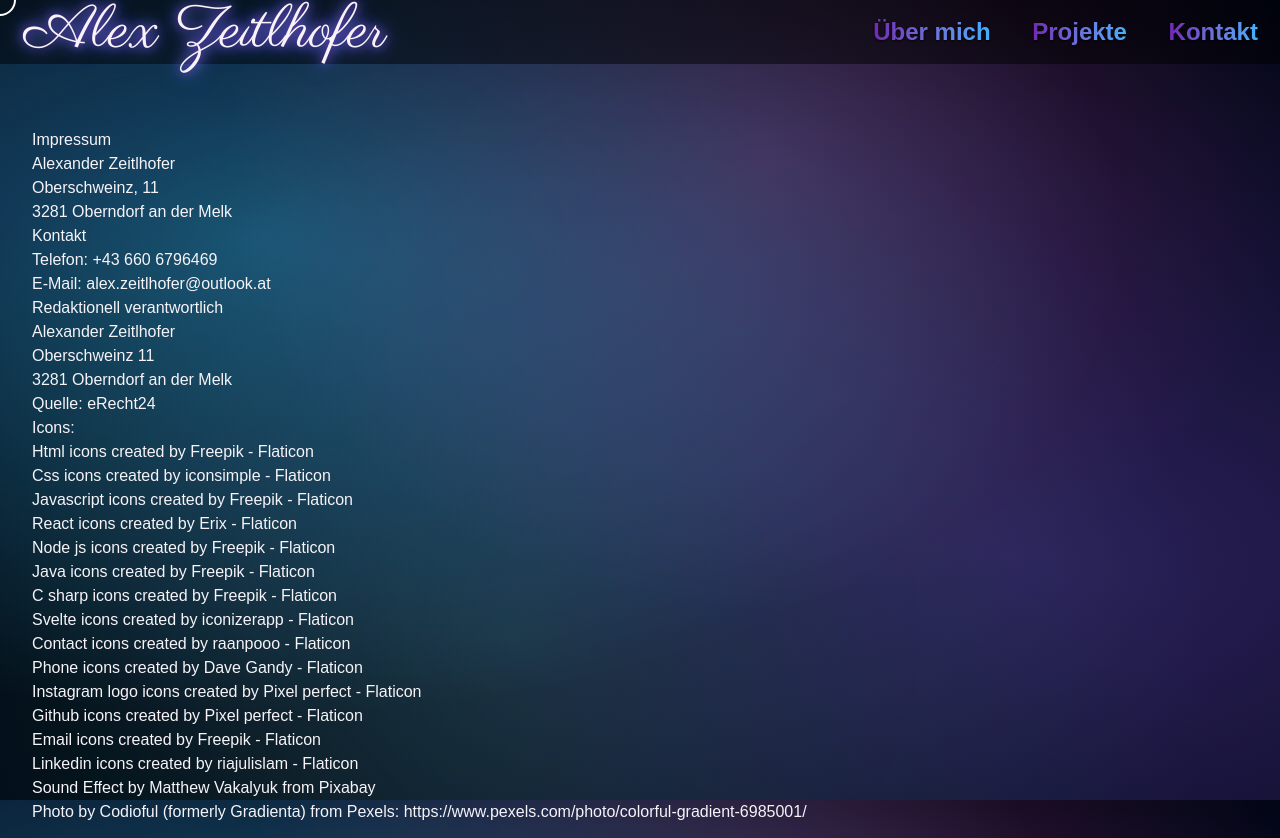
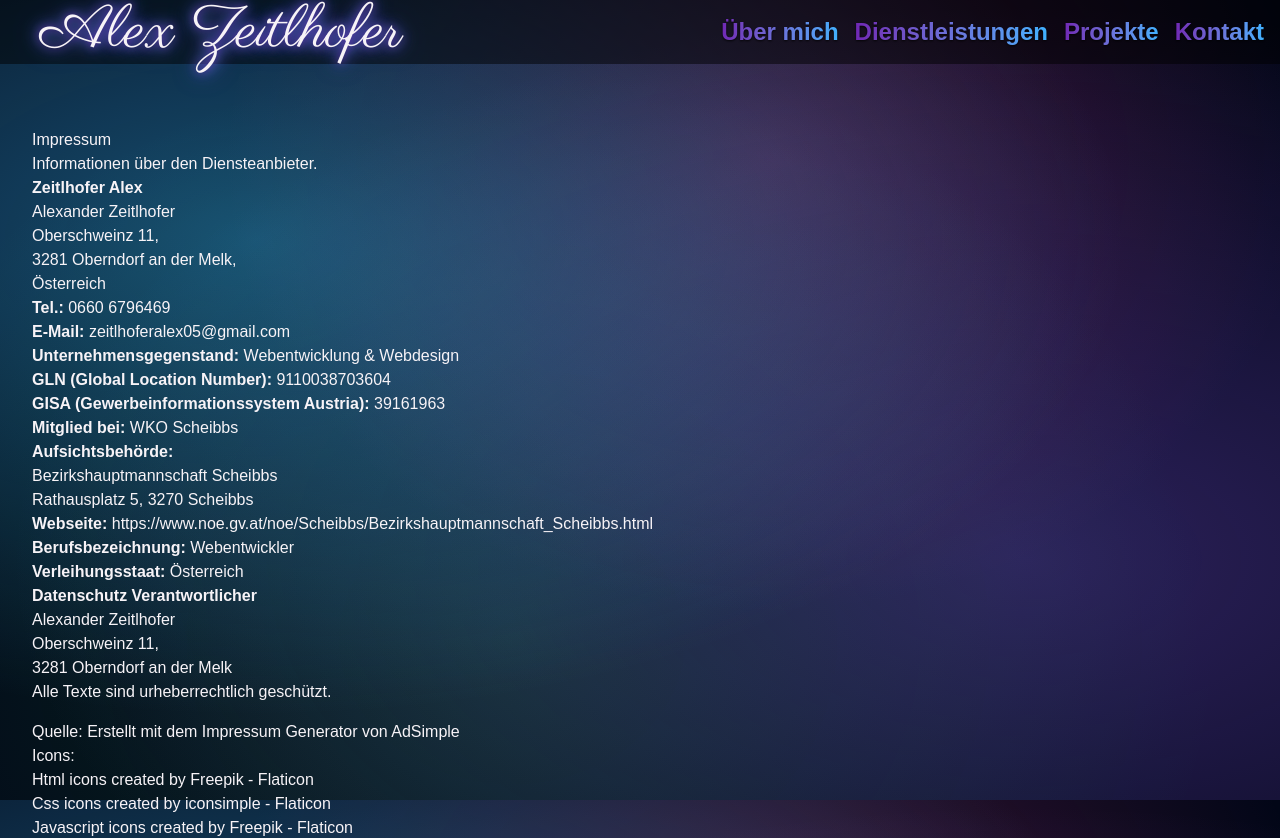
Before and after one commit to Alex5175/homepage2025, a Next.js app: page /impressum in a window 1280 px wide. Shown: the top 838 px of the page. Built offline with nearby package versions, Linux system fonts and the light colour scheme.

Commit message:
added services, updated impressum, removed custom mouse cursor, added cta, made navbar more flexible

```diff
--- a/app/globals.css
+++ b/app/globals.css
@@ -5,11 +5,11 @@
   --secondary: #3eb1ff;
   --primary: #7027b4;
   --background: #2a2a3b;
+  /* cursor: none !important; */
+}
+/* a {
   cursor: none !important;
-}
-a {
-  cursor: none !important;
-}
+} */
 
 html {
   scroll-behavior: smooth;
--- a/app/impressum/page.tsx
+++ b/app/impressum/page.tsx
@@ -2,29 +2,71 @@ export default function Impressum() {
   return (
     <div className="text-foreground p-8 pt-24 ">
       <h1>Impressum</h1>
+      <p>Informationen über den Diensteanbieter.</p>
       <p>
+        <strong>Zeitlhofer Alex</strong>
+      </p>
+      <p>Alexander Zeitlhofer</p>
+      <p>
+        Oberschweinz 11, <br />
+        3281 Oberndorf an der Melk, <br />
+        Österreich
+      </p>
+      <p>
+        <strong>Tel.:</strong> 0660 6796469
+        <br />
+        <strong>E-Mail:</strong>{" "}
+        <a href="mailto:zeitlhoferalex05@gmail.com">
+          zeitlhoferalex05@gmail.com
+        </a>
+      </p>
+      <p>
+        <strong>Unternehmensgegenstand:</strong> Webentwicklung &amp; Webdesign
+        <br />
+        <strong>GLN (Global Location Number):</strong> 9110038703604
+        <br />
+        <strong>GISA (Gewerbeinformationssystem Austria):</strong> 39161963
+        <br />
+        <strong>Mitglied bei:</strong> WKO Scheibbs
+      </p>
+      <p>
+        <strong>Aufsichtsbehörde:</strong>
+        <br />
+        Bezirkshauptmannschaft Scheibbs
+        <br />
+        Rathausplatz 5, 3270 Scheibbs
+        <br />
+        <strong>Webseite:</strong>{" "}
+        <a
+          href="https://www.noe.gv.at/noe/Scheibbs/Bezirkshauptmannschaft_Scheibbs.html"
+          target="_blank"
+          rel="noopener">
+          https://www.noe.gv.at/noe/Scheibbs/Bezirkshauptmannschaft_Scheibbs.html
+        </a>
+      </p>
+      <p>
+        <strong>Berufsbezeichnung:</strong> Webentwickler
+        <br />
+        <strong>Verleihungsstaat:</strong> Österreich
+      </p>
+      <p>
+        <strong>Datenschutz Verantwortlicher</strong>
+        <br />
         Alexander Zeitlhofer
         <br />
-        Oberschweinz, 11
+        Oberschweinz 11,
         <br />
         3281 Oberndorf an der Melk
       </p>
-      <h2>Kontakt</h2>
-      <p>
-        Telefon: +43 660 6796469
-        <br />
-        E-Mail: alex.zeitlhofer@outlook.at
-      </p>
-      <h2>Redaktionell verantwortlich</h2>
-      <p>
-        Alexander Zeitlhofer
-        <br />
-        Oberschweinz 11
-        <br />
-        3281 Oberndorf an der Melk
-      </p>
-      <p>
-        Quelle: <a href="https://www.e-recht24.de">eRecht24</a>
+      <p>Alle Texte sind urheberrechtlich geschützt.</p>
+      <p className="mt-4">
+        Quelle: Erstellt mit dem{" "}
+        <a
+          href="https://www.adsimple.at/impressum-generator/"
+          title="Impressum Generator Österreich von AdSimple">
+          Impressum Generator
+        </a>{" "}
+        von AdSimple
       </p>
       <h2>Icons:</h2>
       <a href="https://www.flaticon.com/free-icons/html" title="html icons">
@@ -37,8 +79,7 @@ export default function Impressum() {
       <br></br>
       <a
         href="https://www.flaticon.com/free-icons/javascript"
-        title="javascript icons"
-      >
+        title="javascript icons">
         Javascript icons created by Freepik - Flaticon
       </a>
       <br></br>
@@ -48,8 +89,7 @@ export default function Impressum() {
       <br></br>
       <a
         href="https://www.flaticon.com/free-icons/node-js"
-        title="node js icons"
-      >
+        title="node js icons">
         Node js icons created by Freepik - Flaticon
       </a>
       <br></br>
@@ -59,8 +99,7 @@ export default function Impressum() {
       <br></br>
       <a
         href="https://www.flaticon.com/free-icons/c-sharp"
-        title="c sharp icons"
-      >
+        title="c sharp icons">
         C sharp icons created by Freepik - Flaticon
       </a>
       <br></br>
@@ -70,8 +109,7 @@ export default function Impressum() {
       <br></br>
       <a
         href="https://www.flaticon.com/free-icons/contact"
-        title="contact icons"
-      >
+        title="contact icons">
         Contact icons created by raanpooo - Flaticon
       </a>
       <br></br>
@@ -81,8 +119,7 @@ export default function Impressum() {
       <br></br>
       <a
         href="https://www.flaticon.com/free-icons/instagram-logo"
-        title="instagram logo icons"
-      >
+        title="instagram logo icons">
         Instagram logo icons created by Pixel perfect - Flaticon
       </a>
       <br></br>
@@ -96,8 +133,7 @@ export default function Impressum() {
       <br></br>
       <a
         href="https://www.flaticon.com/free-icons/linkedin"
-        title="linkedin icons"
-      >
+        title="linkedin icons">
         Linkedin icons created by riajulislam - Flaticon
       </a>
       <br></br>
--- a/app/layout.tsx
+++ b/app/layout.tsx
@@ -3,7 +3,7 @@ import type { Metadata, Viewport } from "next";
 import NavBar from "../components/NavBar";
 import "./globals.css";
 // import RoundMenuButton from "@/components/MenuDropdown";
-import MouseProvider from "@/components/MouseProvider";
+// import MouseProvider from "@/components/MouseProvider";
 const isDisabled = false;
 
 export const metadata: Metadata = {
@@ -54,7 +54,7 @@ export default function RootLayout({
         ) : (
           <>
             <NavBar />
-            <MouseProvider>{children}</MouseProvider>
+            {children}
             {/* <div className="fixed right-4 top-16 transform -translate-y-1/2 z-50">
               <RoundMenuButton />
             </div> */}
--- a/app/page.tsx
+++ b/app/page.tsx
@@ -9,6 +9,7 @@ import AboutMe from "@/components/AboutMe";
 import Projects from "@/components/Projects";
 import Contact from "@/components/Contact";
 import Footer from "@/components/Footer";
+import Services from "@/components/Services";
 
 export default function Home() {
   return (
@@ -17,7 +18,7 @@ export default function Home() {
         <Hero></Hero>
 
         <AboutMe></AboutMe>
-
+        <Services></Services>
         <Projects></Projects>
 
         <Contact></Contact>
--- a/components/Hero.tsx
+++ b/components/Hero.tsx
@@ -2,13 +2,14 @@
 import { useState, useEffect, useRef } from "react";
 import { Figtree } from "next/font/google";
 import { motion } from "framer-motion";
+import Link from "next/link";
 const figtree = Figtree({
   weight: "700",
   subsets: ["latin"],
   preload: true,
 });
 
-const iconDims = "w-16  lg:w-24";
+const iconDims = "w-16";
 const skillIcons = [
   {
     src: "/icons/html.png",
@@ -71,7 +72,7 @@ export default function Hero() {
     <>
       <div
         id="hero"
-        className="h-screen p-8  w-screen flex flex-col lg:flex-row overflow-hidden relative ">
+        className=" p-8  w-screen flex flex-col lg:flex-row overflow-hidden relative gap-4">
         <div id="title" className="flex-1">
           <h1
             className={`leading-none text-[14vw] lg:text-[9.5vw] ${figtree.className} text-foreground text-left`}>
@@ -93,21 +94,21 @@ export default function Hero() {
           </p>
         </div>
 
-        <div className="flex-1 relative flex items-center justify-center">
+        <div className="flex-1 relative flex items-center  flex-col-reverse space-y-4 md:space-y-0 md:flex-col ">
+          <div className="flex-3  flex items-center justify-center carousel-spin">
             {/* Image */}
-
             <motion.img
               ref={imageRef}
               src="/me_edited_no_bg_scaled2.png"
               loading="lazy"
-            className={`w-[70vw] md:w-[35vw] rounded-full cursor-pointer transition-all duration-300 block`}
+              className={`w-[70vw] md:w-[25vw] rounded-full cursor-pointer transition-all duration-300 block carousel-spin-counteract`}
               alt="Alex Zeitlhofer Image"
               initial={{ scale: 0.1 }}
               animate={{ scale: 1 }}
               transition={{ duration: 0.2, ease: "easeIn" }}></motion.img>
 
             {/* Spinning Carousel Icons */}
-          <div className="absolute w-full h-full flex items-center justify-center carousel-spin">
+
             {skillIcons.map((icon, index) => {
               const angle = (index / skillIcons.length) * 360;
 
@@ -129,6 +130,14 @@ export default function Hero() {
               );
             })}
           </div>
+
+          <div className="flex-1 flex items-center">
+            <Link
+              href="/#contact"
+              className={`bg-gradient-to-r from-primary to-secondary p-4 text-2xl rounded-md text-[5vw] lg:text-[2vw] text-foreground ${figtree.className}`}>
+              Sie brauchen eine Website?
+            </Link>
+          </div>
         </div>
       </div>
     </>
--- a/components/NavBar.tsx
+++ b/components/NavBar.tsx
@@ -16,19 +16,21 @@ export default function NavBar() {
   return (
     <>
       <nav className="fixed top-0 left-0 right-0 h-16  w-full bg-black/50 flex items-center z-[1000]">
-        <div className="w-[66.6vw] pl-6">
+        <div className="flex justify-between w-screen px-4 ">
+          <div className=" pl-6">
             <Link
               href="/#hero"
-            className={`font-black text-foreground text-4xl md:text-6xl ${parisienne.className} cursor-pointer text-glow`}
-          >
+              className={`font-black text-foreground text-4xl md:text-6xl ${parisienne.className} cursor-pointer text-glow`}>
               Alex Zeitlhofer
             </Link>
           </div>
-
           {/* Desktop menu */}
-        <div className="hidden md:flex w-[33.3vw] justify-around items-center text-foreground text-2xl font-bold">
+          <div className="hidden lg:flex gap-4  justify-around items-center text-foreground text-2xl font-bold">
             <Link href="/#aboutme" className={btnClass}>
               Über mich
+            </Link>
+            <Link href="/#services" className={btnClass}>
+              Dienstleistungen
             </Link>
             <Link href="/#projects" className={btnClass}>
               Projekte
@@ -37,13 +39,13 @@ export default function NavBar() {
               Kontakt
             </Link>
           </div>
+        </div>
 
         {/* Hamburger icon for mobile */}
         <button
-          className="md:hidden ml-auto mr-8 flex flex-col justify-center items-center w-12 h-12"
+          className="lg:hidden ml-auto mr-8 flex flex-col justify-center items-center w-12 h-12"
           onClick={() => setOpen((o) => !o)}
-          aria-label="Menü öffnen"
-        >
+          aria-label="Menü öffnen">
           <span className="block w-8 h-1 bg-foreground mb-1 rounded transition-all" />
           <span className="block w-8 h-1 bg-foreground mb-1 rounded transition-all" />
           <span className="block w-8 h-1 bg-foreground rounded transition-all" />
@@ -52,28 +54,30 @@ export default function NavBar() {
       {/* Mobile dropdown menu */}
       {open && (
         <div
-          className="fixed top-16 left-0 w-full bg-background shadow-lg z-20 flex flex-col items-end p-6 gap-6 md:hidden"
-          style={{ boxSizing: "border-box", maxWidth: "100vw" }}
-        >
+          className="fixed top-16 left-0 w-full bg-black/50 shadow-lg z-20 flex flex-col items-end p-6 gap-6 lg:hidden"
+          style={{ boxSizing: "border-box", maxWidth: "100vw" }}>
           <Link
             href="/#aboutme"
             className={btnClass}
-            onClick={() => setOpen(false)}
-          >
+            onClick={() => setOpen(false)}>
             Über mich
+          </Link>
+          <Link
+            href="/#services"
+            className={btnClass}
+            onClick={() => setOpen(false)}>
+            Dienstleistungen
           </Link>
           <Link
             href="/#projects"
             className={btnClass}
-            onClick={() => setOpen(false)}
-          >
+            onClick={() => setOpen(false)}>
             Projekte
           </Link>
           <Link
             href="/#contact"
             className={btnClass}
-            onClick={() => setOpen(false)}
-          >
+            onClick={() => setOpen(false)}>
             Kontakt
           </Link>
         </div>
--- /dev/null
+++ b/components/Services.tsx
@@ -0,0 +1,106 @@
+import SectionTemplate from "./SectionTemplate";
+import { Figtree } from "next/font/google";
+
+import { motion } from "framer-motion";
+import Link from "next/link";
+
+const figtree = Figtree({
+  weight: "700",
+  subsets: ["latin"],
+});
+
+type Service = {
+  title: string;
+  description: string;
+};
+
+const services: Service[] = [
+  {
+    title: "Webseiten-Erstellung",
+    description:
+      "Planung und Umsetzung kompletter Webseiten für Unternehmen oder Einzelpersonen, vom Aufbau bis zur technischen Umsetzung, damit Inhalte klar präsentiert und leicht gefunden werden.",
+  },
+  {
+    title: "Entwicklung von Web-Apps und Funktionen",
+    description:
+      "Programmierung interaktiver Funktionen wie Nutzerkonten, Dashboards oder individuelle Tools, die über eine einfache Webseite hinausgehen.",
+  },
+  {
+    title: "Mobile Optimierung",
+    description:
+      "Anpassung der Webseite für Smartphones, Tablets und verschiedene Bildschirmgrößen, damit alles überall gut aussieht und bedienbar bleibt.",
+  },
+  {
+    title: "Formulare, Buchungen und Online-Shops",
+    description:
+      "Einrichtung von Kontaktformularen, Terminbuchungssystemen, Bezahlfunktionen oder Shops, damit Kunden direkt online handeln können.",
+  },
+  {
+    title: "Umsetzung von Designs",
+    description:
+      "Technische Umsetzung von vorhandenen Designs oder Entwürfen in funktionierende Webseiten, ohne dass das Design unterwegs kaputtgeht.",
+  },
+  // {
+  //   title: "Wartung und Pflege",
+  //   description:
+  //     "Regelmäßige Updates, Anpassungen und kleinere Änderungen, damit die Webseite aktuell bleibt und nicht langsam zerfällt.",
+  // },
+  // {
+  //   title: "Sicherheit und Backups",
+  //   description:
+  //     "Schutz der Webseite vor Angriffen, regelmäßige Sicherungen und Wiederherstellungsmöglichkeiten für den Fall, dass etwas schiefgeht.",
+  // },
+  {
+    title: "Performance-Optimierung",
+    description:
+      "Verbesserung der Ladezeiten und technischen Abläufe, damit Besucher nicht abspringen, bevor die Seite überhaupt geladen ist.",
+  },
+  {
+    title: "Technische und inhaltliche Beratung",
+    description:
+      "Beratung zu sinnvollen Funktionen, Seitenstruktur und technischen Lösungen, abgestimmt auf Ziele und Budget.",
+  },
+  // {
+  //   title: "Weiterentwicklung des Online-Auftritts",
+  //   description:
+  //     "Analyse und Verbesserung bestehender Webseiten, damit sie mit dem Unternehmen mitwachsen und nicht jahrelang unverändert bleiben.",
+  // },
+];
+
+export default function Services() {
+  return (
+    <SectionTemplate
+      title={"Dienstleistungen"}
+      subTitle="Was mach ich eigentlich?"
+      id="services">
+      <div className="grid grid-cols-1 md:grid-cols-3 ">
+        {services.map((service, idx) => (
+          <ServiceCard {...service} key={idx}></ServiceCard>
+        ))}
+
+        <Link
+          href="/#contact"
+          className={` flex justify-center items-center text-center  glow p-8 m-4 bg-gradient-to-tr from-primary to-secondary   rounded-2xl ${figtree.className}  `}>
+          <p className="text-4xl text-foreground font-black ">
+            Jetzt Kontakt aufnehmen!
+          </p>
+        </Link>
+      </div>
+    </SectionTemplate>
+  );
+}
+
+function ServiceCard({ title, description }: Service) {
+  return (
+    <motion.div
+      initial={{ opacity: 0 }}
+      whileInView={{ opacity: 1 }}
+      transition={{
+        opacity: { delay: 0.1, duration: 0.3 },
+      }}
+      className={` glow p-8 m-4 bg-foreground  text-background rounded-2xl ${figtree.className} flex flex-col justify-between `}>
+      <p className="text-[2vw] md:text-[2vw]/[2.2vw]">{title}</p>
+      <p className="text-[2vw] md:text-[1.2vw]/[1.4vw]">{description}</p>
+    </motion.div>
+  );
+}
```
Lines whose indentation alone changed are shown as unchanged.
